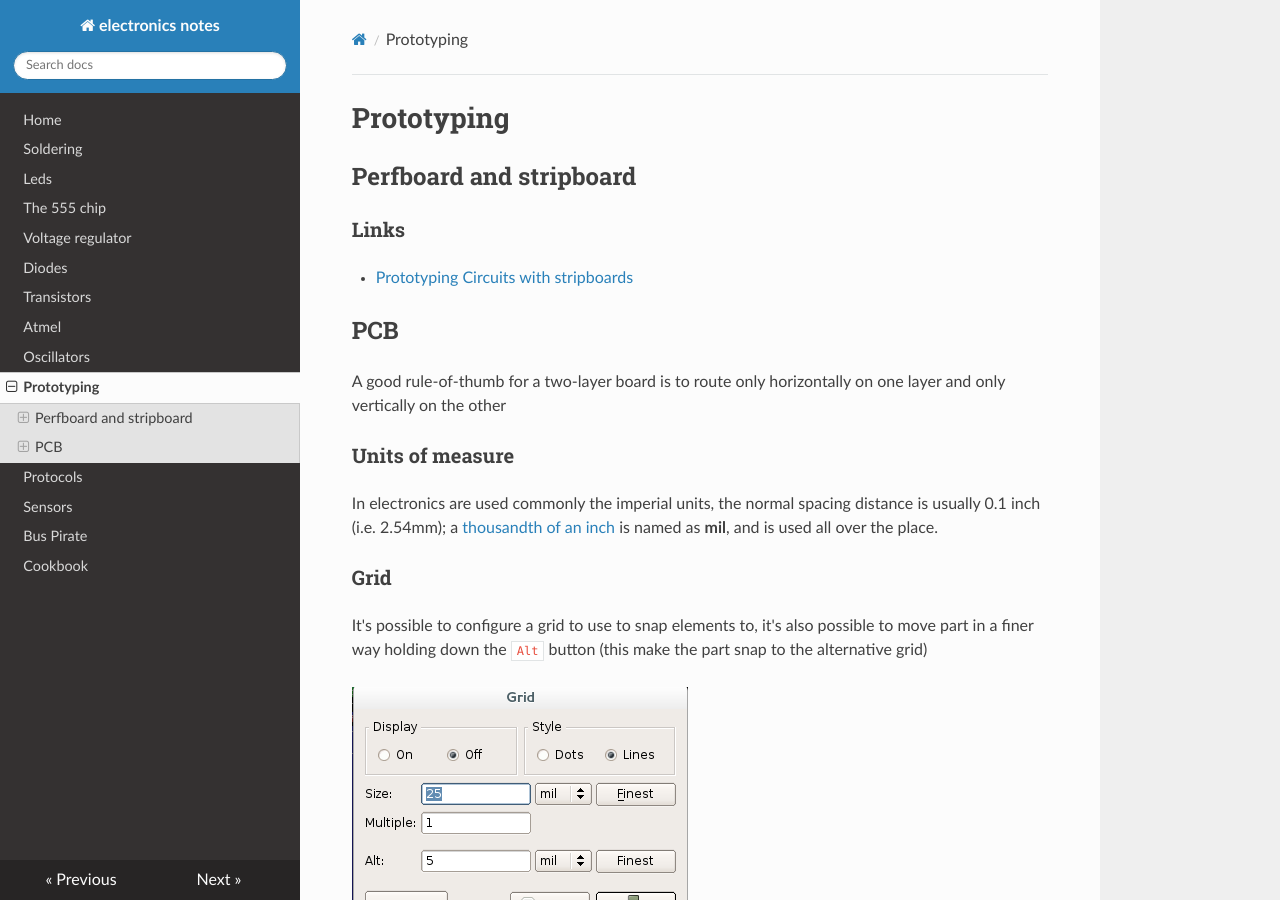
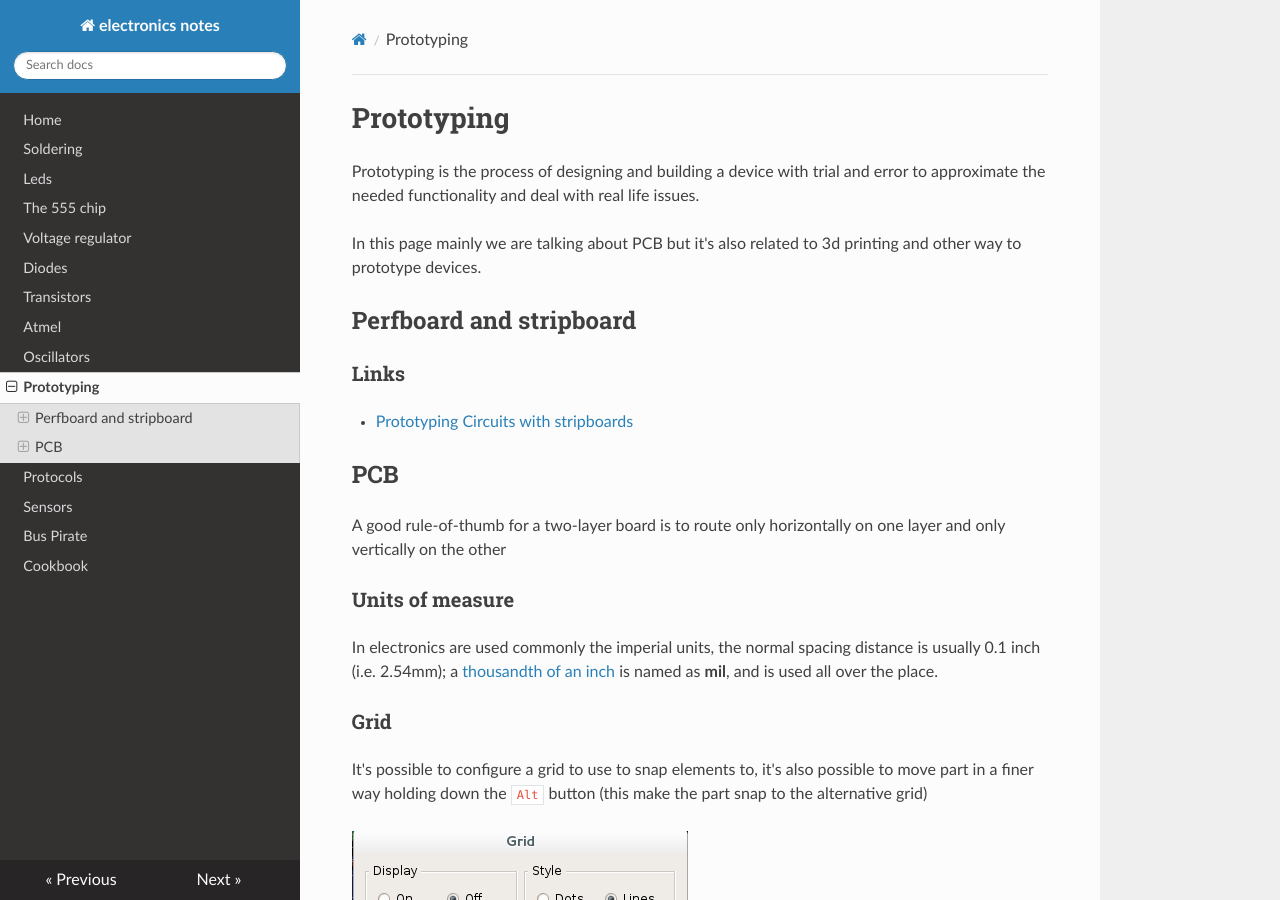
Before and after one commit to gipi/electronics-notes, an MkDocs documentation site: the page built from docs/Prototyping.md, in a window 1280 px wide and 900 px high. Built offline with MkDocs 1.6.1, drawn with Linux system fonts in a browser that asks for light colours; nearby versions of some CDN libraries; old or Windows-style settings are respelled for this version of MkDocs.

Commit message:
Add note about meaning of prototyping.

```diff
--- a/docs/Prototyping.md
+++ b/docs/Prototyping.md
@@ -1,4 +1,11 @@
 # Prototyping
+
+Prototyping is the process of designing and building a device
+with trial and error to approximate the needed functionality
+and deal with real life issues.
+
+In this page mainly we are talking about PCB but it's also related
+to 3d printing and other way to prototype devices.
 
 ## Perfboard and stripboard
 
```
